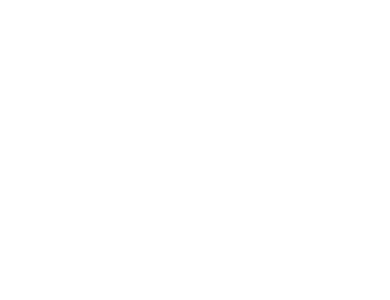
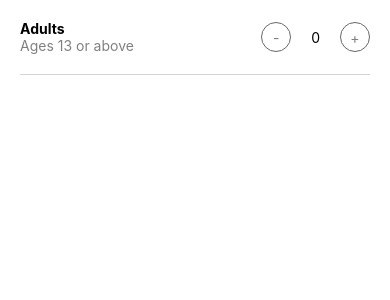
Before and after one commit to gabrielacarr/iOSAirbnb, a React Native app in the folder iOSAirbnbClone/: screen / in a window 390 px wide. Shown: the top 300 px of the page. Built offline with nearby package versions, Linux system fonts and the light colour scheme.

Commit message:
Implmenation and Display:GuestScreens with useState to render calculations for the adult buttons with styles, looking good

```diff
--- a/iOSAirbnbClone/src/screens/Guests/index.js
+++ b/iOSAirbnbClone/src/screens/Guests/index.js
@@ -1,15 +1,44 @@
-import React from 'react';
-import {View, Text} from 'react-native';
+import React, {useState} from 'react';
+import {View, Text, Pressable} from 'react-native';
 import styles from './styles';
 
 const GuestScreen = () => {
+  const [adults, setAdults] = useState(0);
+
   return (
     <View>
       {/* Row One Adults */}
-      {/* Titles */}
-      {/* Buttons with given value  */}
-      {/* - */}
-      {/* + */}
+      <View style={styles.row}>
+        {/* Titles */}
+        <View>
+          <Text style={{fontWeight: 'bold'}}>Adults</Text>
+          <Text style={{color: 'grey'}}>Ages 13 or above</Text>
+        </View>
+
+        {/* Buttons with given value  */}
+        <View
+          style={{
+            flexDirection: 'row',
+            alignItems: 'center',
+            fontSize: 15,
+          }}>
+          {/* - */}
+          <Pressable
+            onPress={() => setAdults(Math.max(0, adults - 1))}
+            style={styles.button}>
+            <Text style={{color: 'grey'}}>-</Text>
+          </Pressable>
+
+          <Text style={{marginHorizontal: 20}}>{adults}</Text>
+
+          {/* + */}
+          <Pressable
+            onPress={() => setAdults(adults + 1)}
+            style={styles.button}>
+            <Text style={{color: 'grey'}}>+</Text>
+          </Pressable>
+        </View>
+      </View>
     </View>
   );
 };
--- a/iOSAirbnbClone/src/screens/Guests/styles.js
+++ b/iOSAirbnbClone/src/screens/Guests/styles.js
@@ -0,0 +1,23 @@
+import {StyleSheet} from 'react-native';
+
+const styles = StyleSheet.create({
+  button: {
+    borderWidth: 1,
+    width: 30,
+    height: 30,
+    borderRadius: 15,
+    borderColor: '#676767',
+    justifyContent: 'center',
+    alignItems: 'center',
+  },
+  row: {
+    flexDirection: 'row',
+    justifyContent: 'space-between',
+    paddingVertical: 20,
+    marginHorizontal: 20,
+    borderBottomWidth: 1,
+    borderColor: 'lightgrey',
+  },
+});
+
+export default styles;
```
